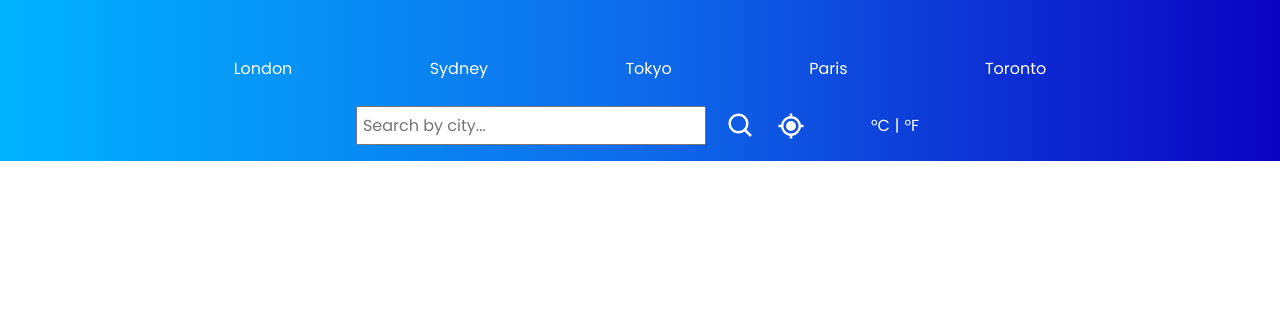
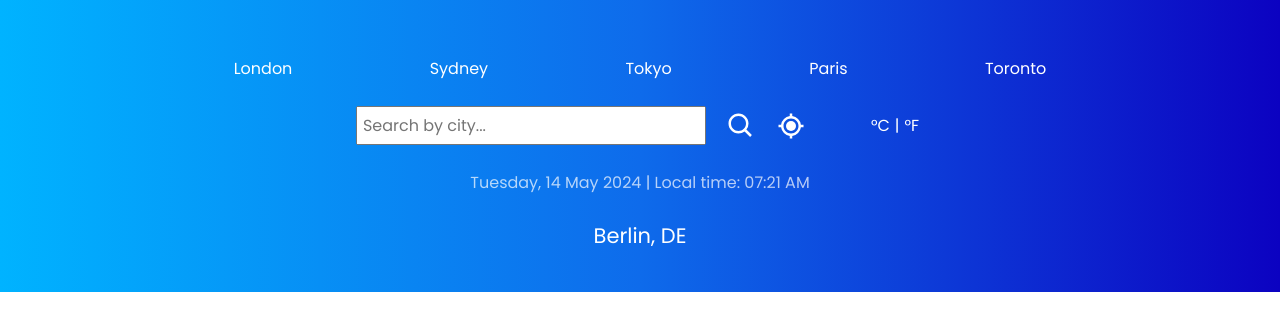
Before and after one commit to besnik26/weather-app, a React (Vite) app: page / in a window 1280 px wide. Shown: the top 330 px of the page. Built offline with nearby package versions, Linux system fonts and the light colour scheme.

Commit message:
Time & Location

```diff
--- a/src/App.jsx
+++ b/src/App.jsx
@@ -1,6 +1,7 @@
 import TopButtons from "./components/TopButtons"
 import "./App.css"
 import Input from "./components/Input"
+import TimeAndLocation from "./components/TimeAndLocation"
 
 function App() {
 
@@ -9,6 +10,7 @@ function App() {
       <div className="container">
         <TopButtons/>
         <Input/>
+        <TimeAndLocation/>
       </div>
     </div>
   )
--- /dev/null
+++ b/src/components/TimeAndLocation.jsx
@@ -0,0 +1,19 @@
+import styles from "./TimeAndLocation.module.css"
+
+export default function TimeAndLocation(){
+    return (
+        <div>
+            <div className={styles.timeDiv}>
+                <p>
+                    Tuesday, 14 May 2024 | Local time: 07:21 AM
+                </p>
+            </div>
+
+            <div className={styles.locationDiv}>
+                <p>
+                    Berlin, DE
+                </p>
+            </div>
+        </div>
+    )
+}
--- /dev/null
+++ b/src/components/TimeAndLocation.module.css
@@ -0,0 +1,19 @@
+.timeDiv{
+    display: flex;
+    justify-content: center;
+    width: 100%;
+    margin: 25px 0;
+    p{
+        color: rgba(255, 255, 255, 0.7);
+    }
+}
+
+.locationDiv{
+    display: flex;
+    justify-content: center;
+    width: 100%;
+    margin: 25px 0;
+    p{
+        font-size: 21px;
+    }
+}
```
